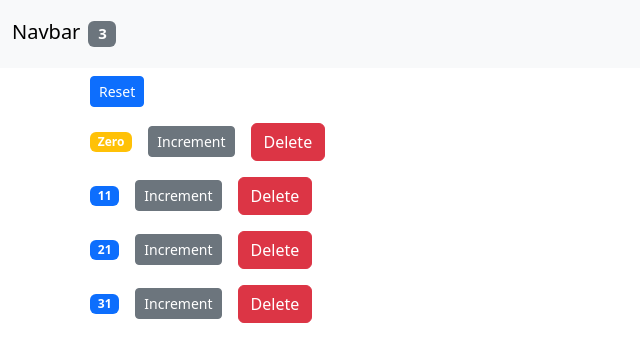
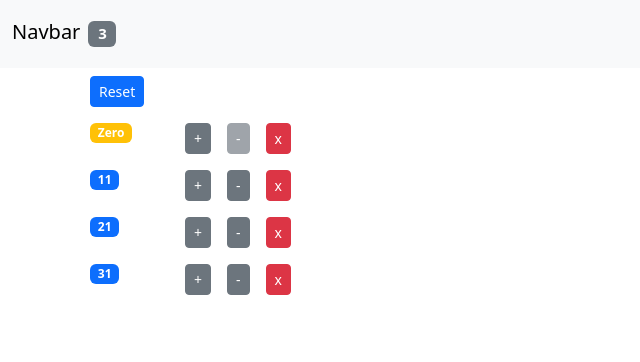
Before and after one commit to aloaam/mastering-react, a React (Create React App) app: page / in a window 1280 px wide. Shown: the top 362 px of the page, without its empty margins (0-640 px from the left). Built offline with nearby package versions, Linux system fonts and the light colour scheme.

Commit message:
finish section composing components

```diff
--- a/src/App.js
+++ b/src/App.js
@@ -30,6 +30,15 @@
     this.setState({ counters });
   };
 
+  handleDecrement = (counter) => {
+    console.log("Decrementing value of counter with id: " + counter.id);
+    const counters = [...this.state.counters];
+    const index = counters.indexOf(counter);
+    counters[index] = { ...counter };
+    counters[index].value--;
+    this.setState({ counters });
+  };
+
   handleDelete = (id) => {
     console.log("Removing counter-id: " + id);
     const counters = this.state.counters.filter((counter) => counter.id !== id);
@@ -49,6 +58,7 @@
             counters={this.state.counters}
             onDelete={this.handleDelete}
             onIncrement={this.handleIncrement}
+            onDecrement={this.handleDecrement}
             onReset={this.handleReset}
           />
         </main>
--- a/src/components/counter.jsx
+++ b/src/components/counter.jsx
@@ -3,20 +3,31 @@
 class Counter extends Component {
   render() {
     return (
-      <div>
+      <div className="row">
+        <div className="col-1">
           <span className={this.getBadgeClasses()}>{this.formatValue()}</span>
+        </div>
+        <div className="col">
           <button
             onClick={() => this.props.onIncrement(this.props.counter)}
             className="btn btn-secondary btn-sm m-2"
           >
-          Increment
+            +
+          </button>
+          <button
+            onClick={() => this.props.onDecrement(this.props.counter)}
+            className="btn btn-secondary btn-sm m-2"
+            disabled={this.props.counter.value === 0 ? true : false}
+          >
+            -
           </button>
           <button
             onClick={() => this.props.onDelete(this.props.counter.id)}
-          className="btn btn-danger btn sm m-2"
+            className="btn btn-danger btn-sm m-2"
           >
-          Delete
+            x
           </button>
+        </div>
       </div>
     );
   }
--- a/src/components/counters.jsx
+++ b/src/components/counters.jsx
@@ -3,20 +3,21 @@
 
 class Counters extends Component {
   render() {
+    const { onReset, onDelete, onIncrement, onDecrement, counters } =
+      this.props;
+
     return (
       <div>
-        <button
-          onClick={this.props.onReset}
-          className="btn btn-primary btn-sm m-2"
-        >
+        <button onClick={onReset} className="btn btn-primary btn-sm m-2">
           Reset
         </button>
-        {this.props.counters.map((c) => (
+        {counters.map((c) => (
           <Counter
             key={c.id}
             counter={c}
-            onDelete={this.props.onDelete}
-            onIncrement={this.props.onIncrement}
+            onDelete={onDelete}
+            onIncrement={onIncrement}
+            onDecrement={onDecrement}
           />
         ))}
       </div>
--- a/src/components/navbar.jsx
+++ b/src/components/navbar.jsx
@@ -1,20 +1,18 @@
 import React, { Component } from "react";
 
-class NavBar extends Component {
-  render() {
+const NavBar = ({ countersCount }) => {
   return (
     <nav className="navbar navbar-light bg-light">
       <div className="container-fluid">
         <a className="navbar-brand" href="#">
           Navbar
           <span className="badge bg-pill bg-secondary m-2">
-              {this.props.countersCount}
+            {countersCount}
           </span>
         </a>
       </div>
     </nav>
   );
-  }
-}
+};
 
 export default NavBar;
```
Lines whose indentation alone changed are shown as unchanged.
